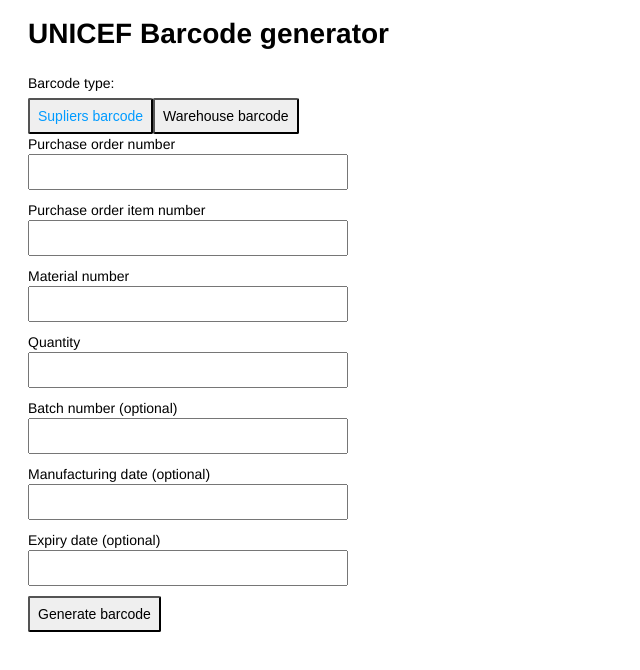
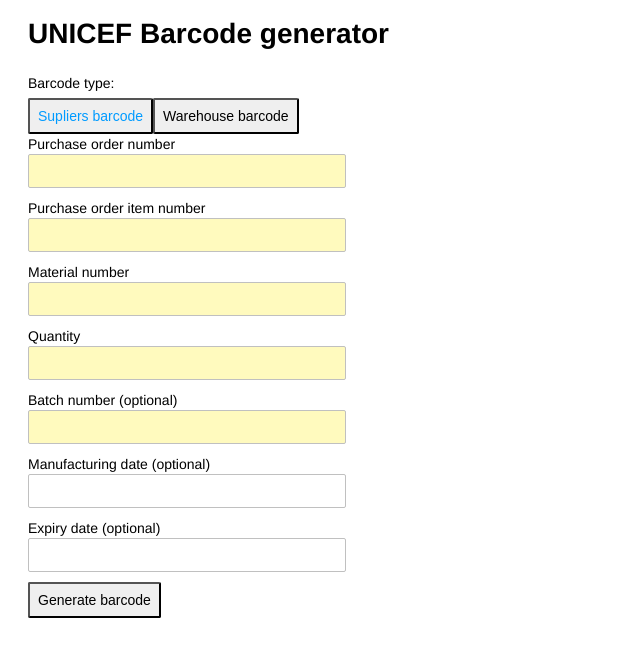
Before and after one commit to unicef/barcode-generator, an Angular app: page / in a window 1280 px wide. Shown: the top 670 px of the page, without its empty margins (0-640 px from the left). Built offline with nearby package versions, Linux system fonts and the light colour scheme.

Commit message:
added styles for form status

```diff
--- a/src/styles.scss
+++ b/src/styles.scss
@@ -1,6 +1,6 @@
 /* You can add global styles to this file, and also import other style files */
 $brand-color: rgb(0,155,255);
-
+$field-border-color: #C0C0C0;
 html {
   font-size: 62.5%;
 }
@@ -22,8 +22,13 @@
   font-size: 1.4rem;
   padding: 0.8rem;
   margin-bottom: 1rem;
-  border-radiu: 2px;
+  border-radius: 2px;
+  border: 1px solid $field-border-color;
   width: 100%;
+
+  &.uppercase {
+   text-transform: uppercase;
+  }
 }
 
 .button-grp {
@@ -48,3 +53,20 @@
  grid-template-columns: 300px 1fr;
  grid-gap: 20px;
 }
+
+label {
+  em {
+
+  }
+}
+.ng-untouched[required] {
+  background-color: #FFFABE;
+}
+// Forms
+.ng-valid[required], .ng-valid.required  {
+  border-left: 5px solid #42A948; /* green */
+}
+
+.ng-invalid:not(form).ng-touched  {
+  border-bottom: 2px solid #a94442; /* red */
+}
```
